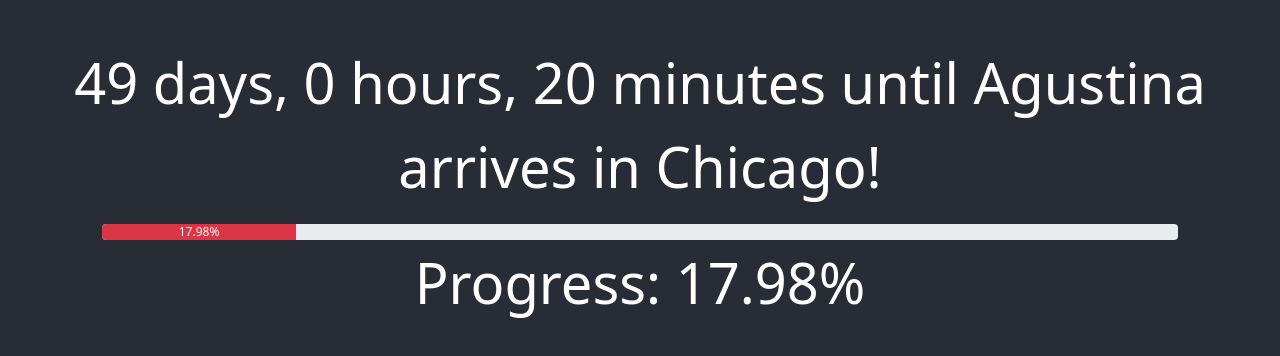
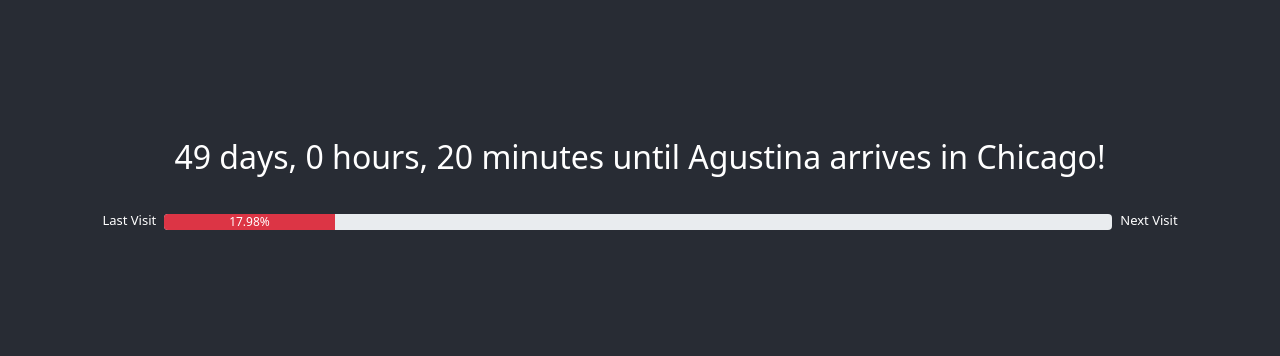
Before and after one commit to Greenbeansoup/Countdown, a React (Create React App) app: page / in a window 1280 px wide. Shown: the part 210-566 px from the top of the page. Built offline with nearby package versions, Linux system fonts and the light colour scheme.

Commit message:
Added progress bar labels and changed font size

```diff
--- a/src/App.css
+++ b/src/App.css
@@ -8,11 +8,24 @@
   display: flex;
   flex-direction: column;
   justify-content: center;
-  font-size: calc(40px + 2vmin);
+  font-size: xx-large;
   color: white;
 }
 
-.Progress-Bar {
+.Progress-Div {
   margin-left: 8%;
   margin-right: 8%;
+  display:flex;
+  align-items: center;
 }
+
+.Progress-Bar {
+  flex-grow: 1;
+  margin-left: 8px;
+  margin-right: 8px;
+}
+
+.Progress-Label {
+  font-size: small;
+  padding-top: 14px;
+}
--- a/src/App.js
+++ b/src/App.js
@@ -79,10 +79,11 @@
       <div className="App">
         <header className="App-header">
           <p>{this.state.diff} until {this.state.visitor} arrives in {this.state.city}!</p>
-          <div className="Progress-Bar">
-            <ProgressBar now={this.state.percentage} variant="danger" label={`${this.state.percentage}%`} />
+          <div className="Progress-Div">
+            <p className="Progress-Label">Last Visit</p>
+            <ProgressBar className="Progress-Bar" now={this.state.percentage} variant="danger" label={`${this.state.percentage}%`} />
+            <p className="Progress-Label">Next Visit</p>
           </div>
-          <p> Progress: {this.state.percentage}%</p>
         </header>
       </div>
     );
```
